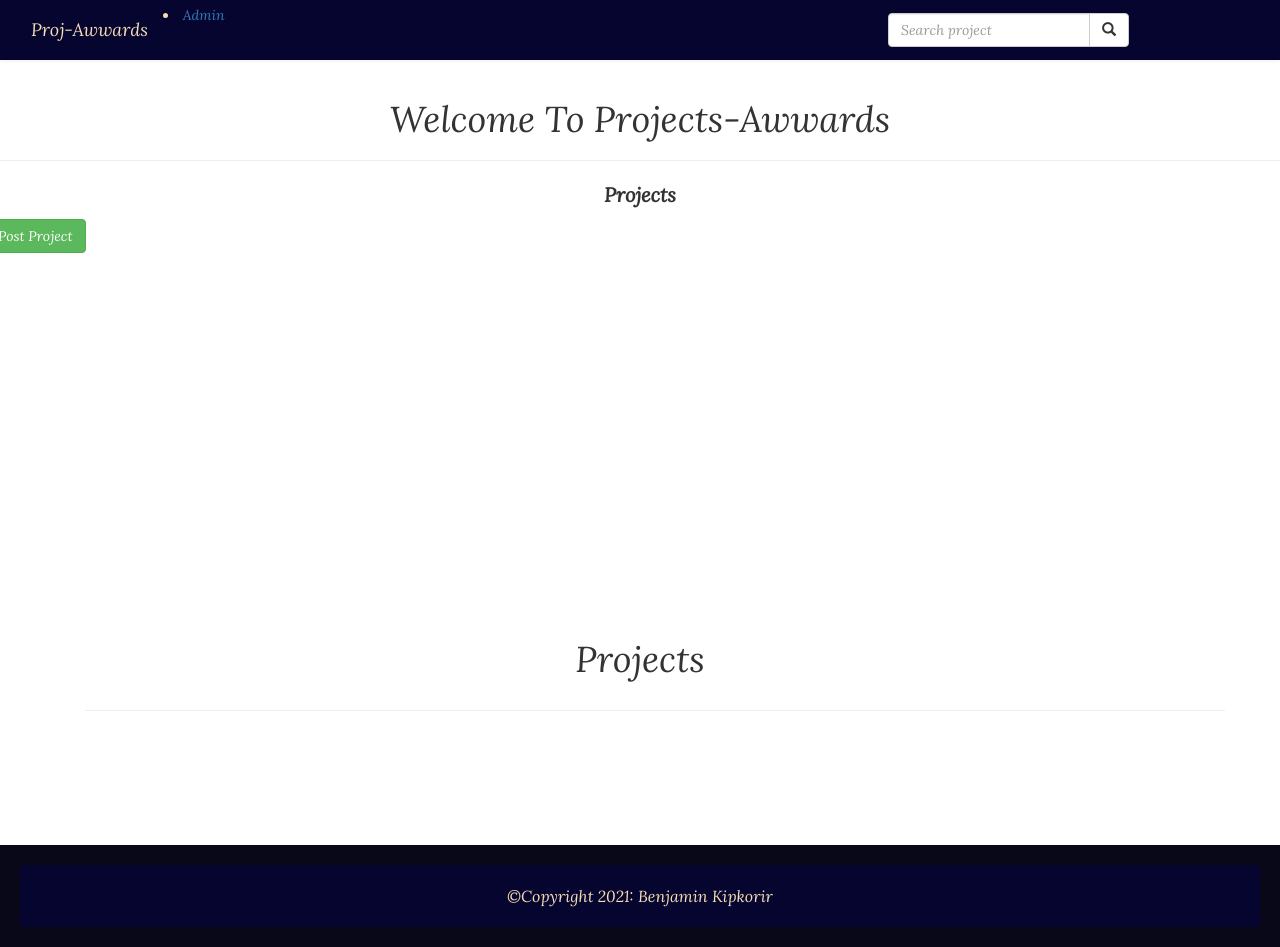
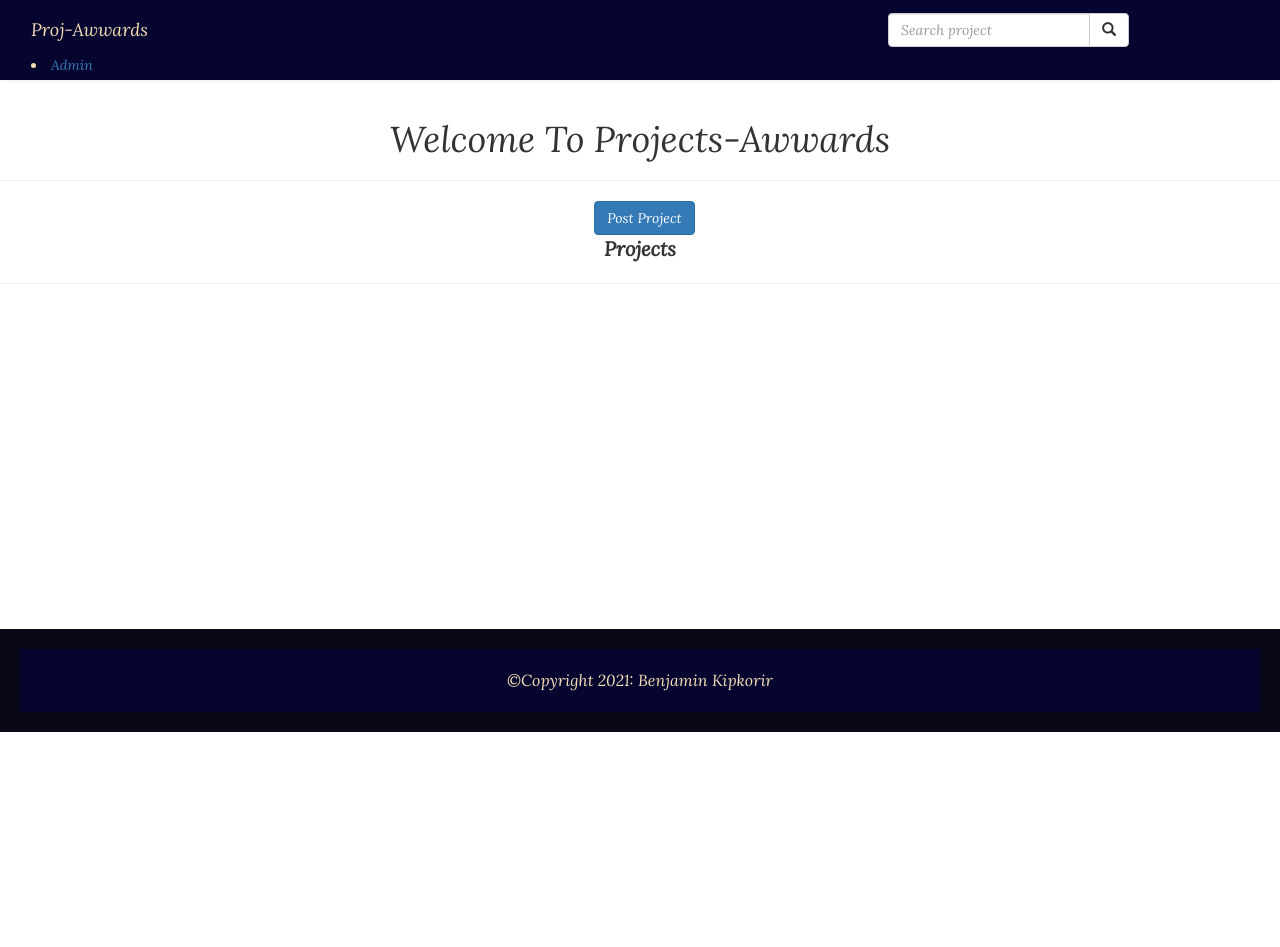
Before and after one commit to Kipkorir2017/Proj_Awwards, a Django app: page / in a window 1280 px wide. After the commit the page ends 732 px from the top, so only its background shows below. Run offline with Django 3.2, Linux system fonts and the light colour scheme; data that the repository does not hold is empty; some libraries are stand-ins or nearby versions.

Commit message:
add changes  to navbar and index files

```diff
--- a/awwards/templates/index.html
+++ b/awwards/templates/index.html
@@ -12,7 +12,7 @@
             overflow: hidden;
         }
         .introduction{
-            padding-bottom: 28%;
+            padding-bottom: 15%;
         }
     </style>
 </head>
@@ -25,18 +25,19 @@
         <div class="introduction">
             <h1 class="text-center">Welcome To Projects-Awwards</h1>
             <hr>
+
+            <a href="{% url 'post_proj' %}"> <input type="button" class="btn btn-primary text-center " value="Post Project" style="margin-left: 46.5%;margin-right: 40%;"></a>
             <p id="about" class="text-center" style="font-size:20px;font-weight:bold;">Projects</p>
-            <a href="{% url 'post_proj' %}"> <input type="button" class="btn btn-success text-center " value="Post Project"></a>
-
+            <hr>
         </div>
     </div>
 </div>
 </div>
-<div class="container">
 
-<h1 class='text-center' style="font-style: italic;">Projects</h1>
+
+
 <div class="container" style="margin-bottom: 10%;">
-    <hr />
+
     {% for project in projects%}
     <div class="col-lg-4">
         <div
--- a/awwards/templates/navbar.html
+++ b/awwards/templates/navbar.html
@@ -32,6 +32,7 @@
   <div class="container-fluid">
     <div class="navbar-header">
       <a class="navbar-brand" href="/" style="color:wheat">Proj-Awwards</a>
+      <li><a href="/admin"><i class="fa fa-user"></i><span>Admin</span></a></li>
     </div>
 
       <!-- Adding a search form  -->
@@ -48,7 +49,7 @@
 
         </form>
       </div>
-      <li><a href="/admin"><i class="fa fa-user"></i><span>Admin</span></a></li>
+
 
   </div>
 </nav>
```
